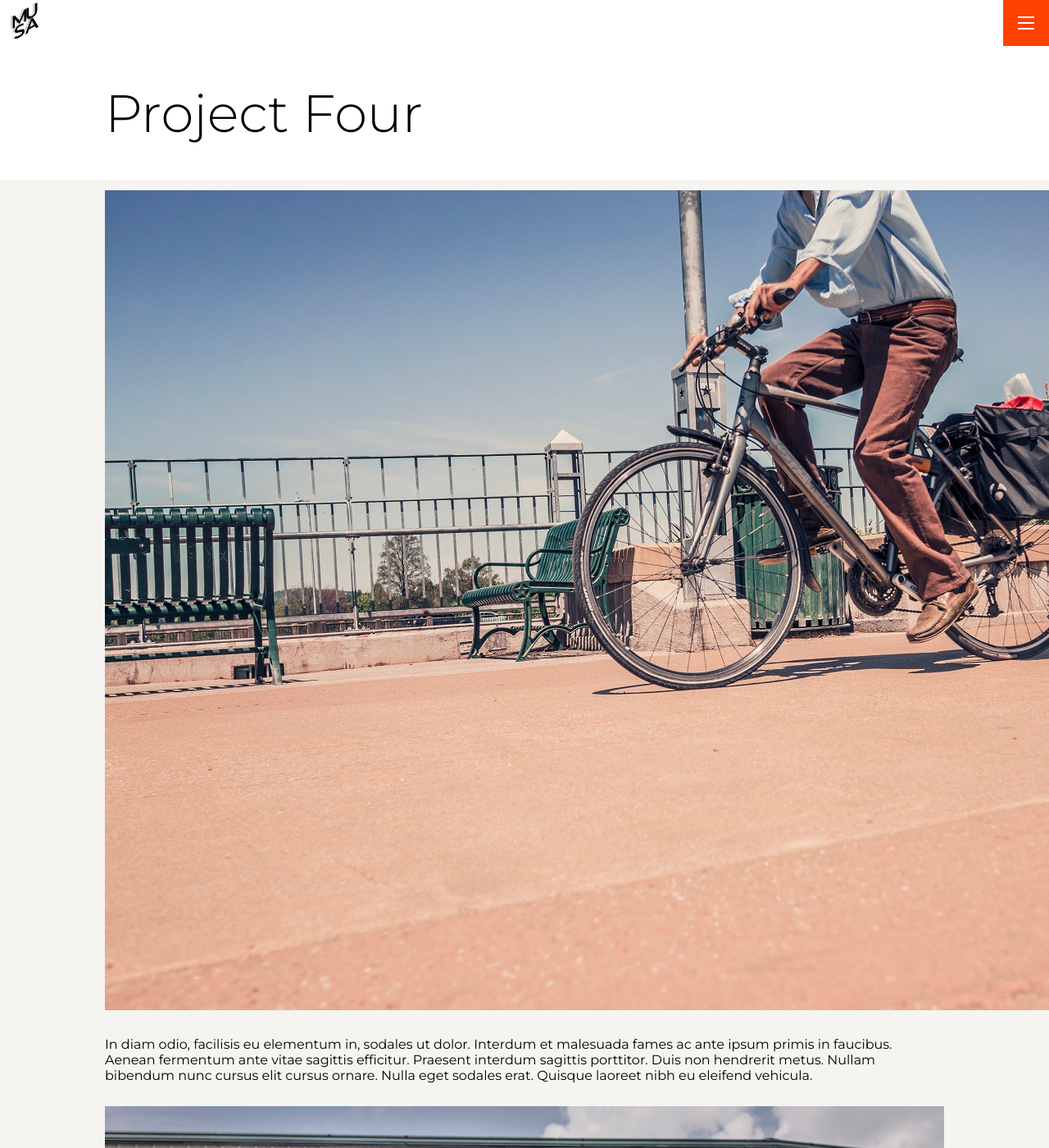
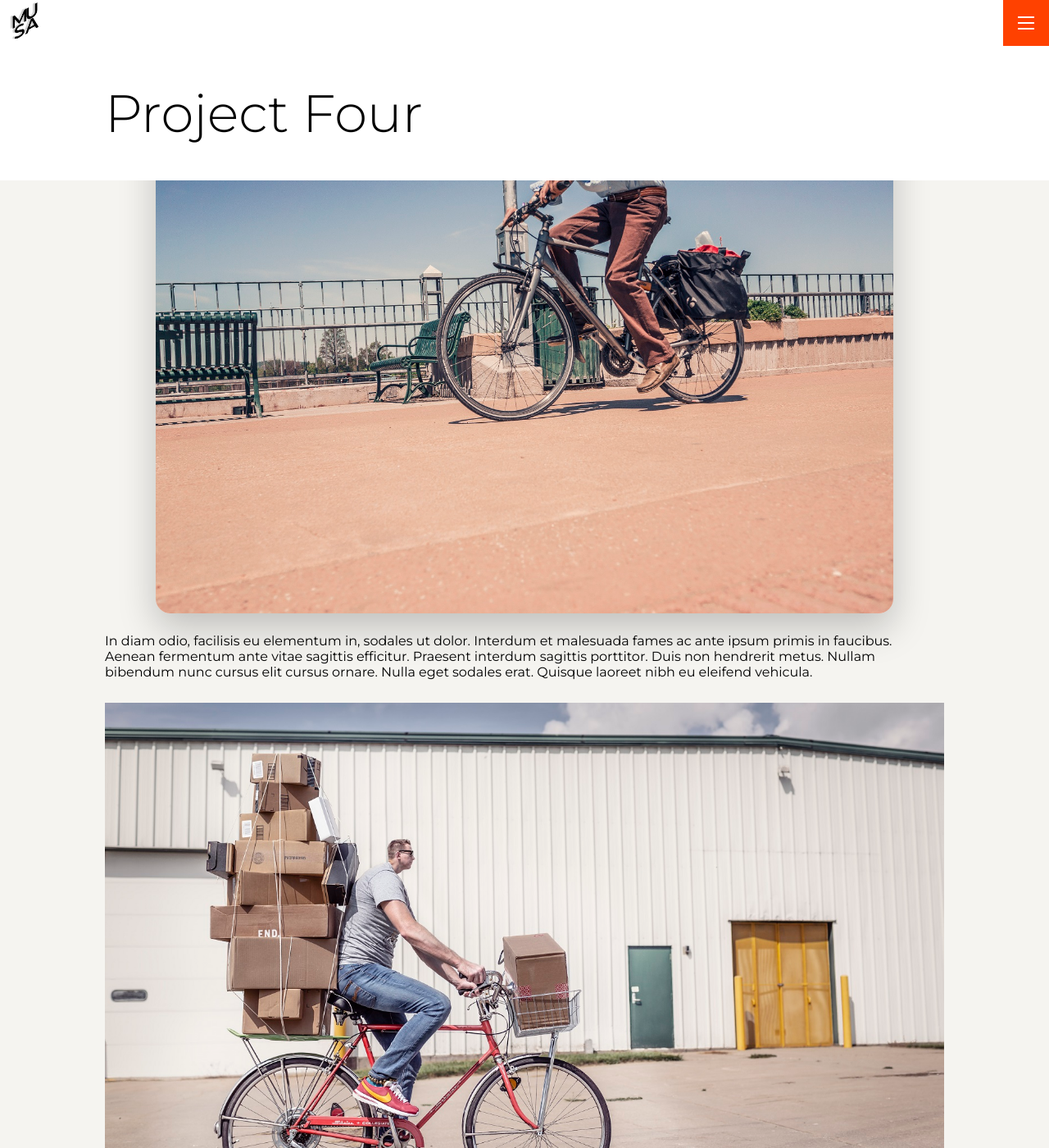
Before and after one commit to astauf03/portfolio, a Jekyll site: the page built from _projects/proj-4.md, in a window 1280 px wide and 1400 px high. Shown: the whole window at 82% size. Built offline with Jekyll 4.4.1, drawn with Linux system fonts in a browser that asks for light colours.

Commit message:
Add styles for floating featured image

```diff
--- a/_sass/musa-website-mimic.scss
+++ b/_sass/musa-website-mimic.scss
@@ -408,3 +408,18 @@ post-container img {
     padding: 0 var(--wide-spacing);
   }
 }
+
+.featured-image--floating {
+  max-width: 900px;
+  margin: calc(-1 * var(--spacing) * 6) auto calc(var(--spacing) * 2) auto;
+  padding: 0 var(--spacing);
+  position: relative;
+  z-index: 6;
+}
+
+.featured-image--floating img {
+  display: block;
+  width: 100%;
+  border-radius: 18px;
+  box-shadow: 0 18px 45px rgba(0, 0, 0, 0.22);
+}
```
